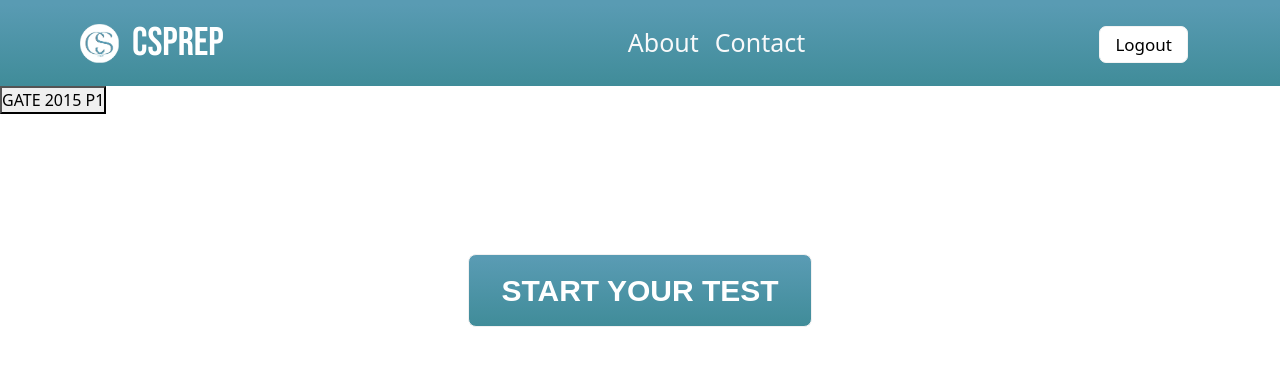
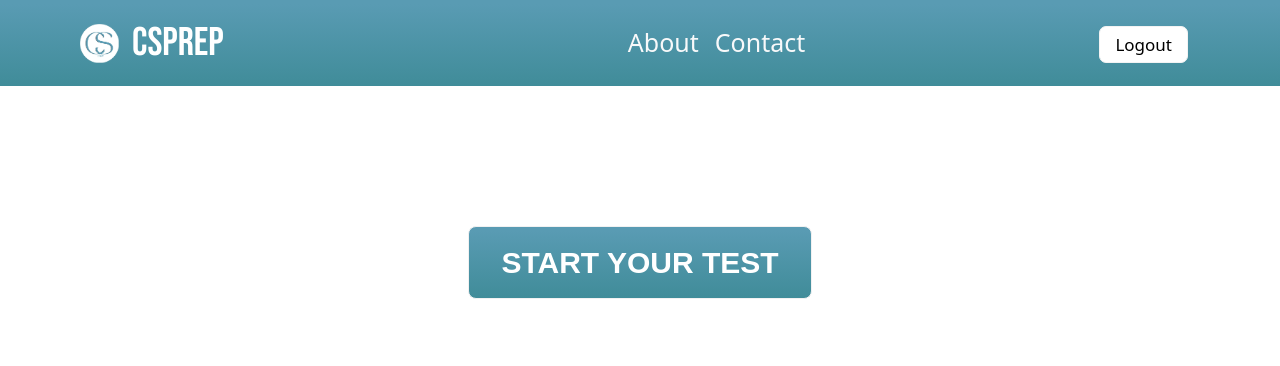
Before and after one commit to 1204yashika/CSPrep, a website: page client/Home.html in a window 1280 px wide. Shown: the top 366 px of the page. Drawn offline with nearby package versions, Linux system fonts and the light colour scheme; no server answers.

Commit message:
not merged

```diff
--- a/client/Home.html
+++ b/client/Home.html
@@ -39,7 +39,7 @@
         </div>
       </div>
     </nav>
-    <button onclick="document.location.href='takeexam?eid=GATE15P1&randomstring='">GATE 2015 P1</button>
+
     <!-- Main Content -->
     <div class="home-content">
       <button type="button" class="home-btn" id="start-test" onclick="dropdown()">
```
